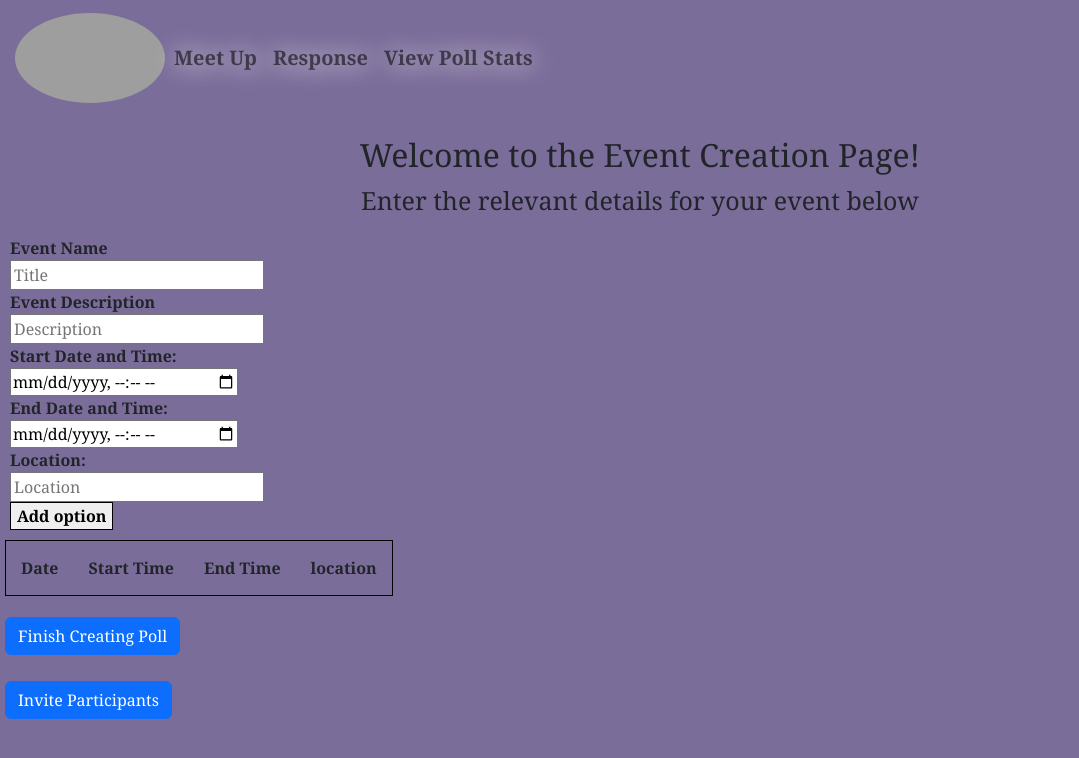
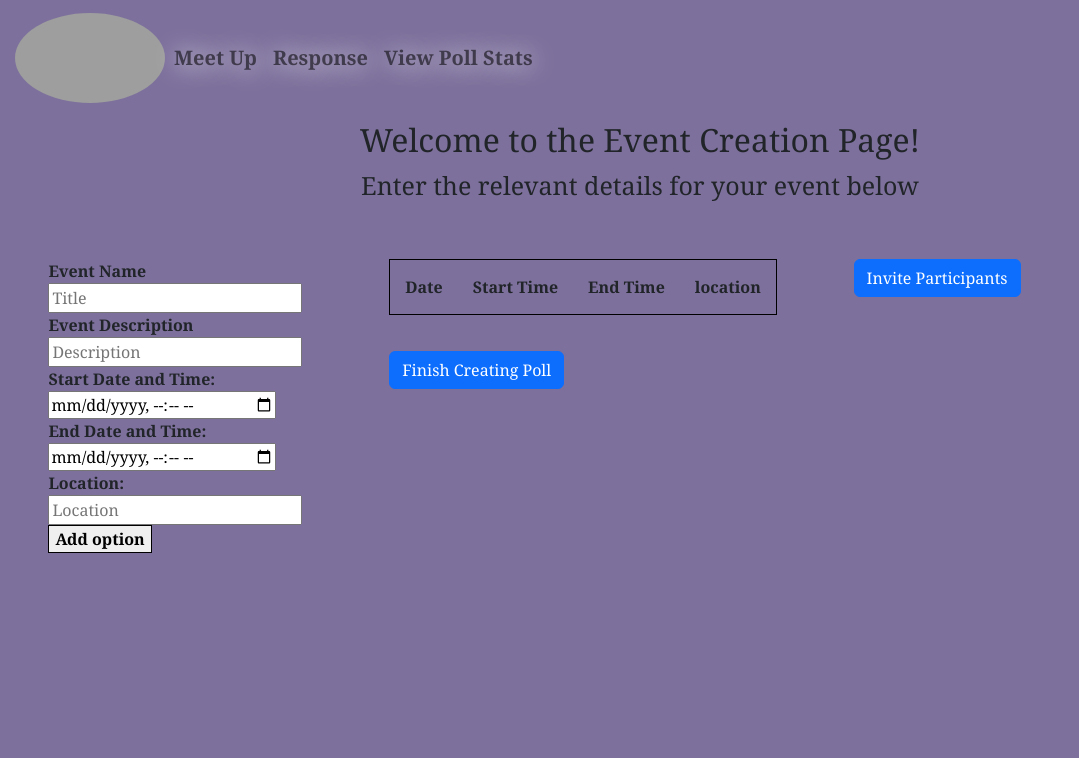
Before and after one commit to AnushaTiwari5/MeetUp, a React (Create React App) app in the folder Anusha/myclient/: page /CreatePoll in a window 1280 px wide. Shown: the top 758 px of the page, without its empty margins (0-1079 px from the left). Built offline with nearby package versions, Linux system fonts and the light colour scheme; grey boxes are pictures that could not be loaded.

Commit message:
cleaner style

```diff
--- a/Anusha/myclient/src/MeetUpSrc/CreatePoll.js
+++ b/Anusha/myclient/src/MeetUpSrc/CreatePoll.js
@@ -31,7 +31,7 @@ function LocationBookForm({ onSubmit }) {
       {/* <NavBar /> */}
       <form
         style={{
-          margin: "10px"
+          marginInline: "10px"
         }}
         onSubmit={handleSubmit}>
 
@@ -211,21 +211,31 @@ export default function LocationBook() {
   return (
     <section
       style={{
-      backgroundColor: "rgb(123, 109, 154)",
+        backgroundColor: "rgb(125, 112, 156)",
         height: "100vh"
       }}>
       <MyNavbar />
-      <h2 style={{ textAlign: "center", marginTop: "20px" }}>
+      <h2 style={{ textAlign: "center", marginTop: "5px" }}>
         Welcome to the Event Creation Page!
       </h2>
+
       <p style={{ textAlign: "center", fontSize: "25px" }}>Enter the relevant details for your event below</p>
+
+      <div
+        style={{
+          float: "left",
+          padding: "3%"
+        }}>
         <LocationBookForm onSubmit={addEntryTolocationBook} />
+      </div>
 
-      <table
+      <div
         style={{
-          margin: "5px"
-        }}
-        className='informationTable'>
+          float: "left",
+          padding: "3%",
+        }}>
+
+        <table className='informationTable'>
           <thead>
             <tr>
               <th>Date</th>
@@ -254,18 +264,23 @@ export default function LocationBook() {
         <p />
         <Button
           style={{
-          margin: "5px"
+            marginTop: "5%"
           }}
           onClick={() => submit()}>
           Finish Creating Poll
         </Button>
 
+      </div>
+
       <p />
       <a href="/Invite">
         <Button
           style={{
-            margin: "5px"
-          }}>Invite Participants</Button>
+            margin: "3%",
+            float: "left"
+          }}>
+          Invite Participants
+        </Button>
       </a>
     </section>
 
--- a/Anusha/myclient/src/MeetUpSrc/Home.js
+++ b/Anusha/myclient/src/MeetUpSrc/Home.js
@@ -6,38 +6,45 @@ import MyNavbar from "./Navbar";
 
 export default function Home() {
     return (
-        <div className="response-page">
+        <div className="response-page"
+            style={{
+                backgroundColor: "rgb(125, 112, 156)",
+                position: "fixed",
+                height: "100%",
+                width: "100%"
+            }}>
+
+            <MyNavbar />
+
             <img
                 style={{
-                    resize: "stretch",
-                    position: "absolute",
-                    width: "100%",
-                    opacity: "1"
+                    float: "right",
+                    width: "60%",
+                    height: "60%",
                 }}
                 src="https://anushasawsbucket.s3.amazonaws.com/MeetUpBG.jpg"
                 alt="Meetup Background"
             />
 
-            <MyNavbar />
 
             <div
                 style={{
+                    textShadow: "1px 1px 20px white",
+                    marginLeft: "3%",
+                    zIndex: "-1",
                     position: "relative",
-                    zIndex: "1",
-                    textShadow: "1px 1px 20px white",
-                    textAlign: "center",
-                    fontWeight: "bold"
                 }}>
                 <p
                     style={{
-                        fontSize: "50px",
+                        textAlign: "center",
+                        fontSize: "40px",
                     }}>
                     Welcome to MEETUP
                 </p>
 
                 <p
                     style={{
-                        fontSize: "30px",
+                        fontSize: "25px",
                     }}>
                     An Event Scheduler that optimizes timing and location.<br />
                     Give your participants the chance to choose the best times for them!
@@ -46,13 +53,15 @@ export default function Home() {
 
                     <a href="/CreatePoll">
                         <Button
-                        style={{
-                            fontSize: "20px",
-                            marginTop: "20px",
-                            boxShadow: "1px 1px 20px blue"
-                        }}>
-                            Get Started Now!
-                            </Button>
+                            style={{
+                                fontSize: "20px",
+                                margin: "auto",
+                                width: "30%",
+                                marginTop: "20px",
+                                boxShadow: "1px 1px 25px rgba(0, 0, 255, 0.7)",
+                            }}>
+                            Get Started
+                        </Button>
                     </a>
                 </p>
             </div>
--- a/Anusha/myclient/src/MeetUpSrc/Invite.js
+++ b/Anusha/myclient/src/MeetUpSrc/Invite.js
@@ -65,7 +65,7 @@ export default function Invite() {
     return (
         <div
             style={{
-                backgroundColor: "rgb(123, 109, 154)",
+                backgroundColor: "rgb(125, 112, 156)",
                 height: "100vh"
             }}>
             <MyNavbar />
--- a/Anusha/myclient/src/MeetUpSrc/Response.js
+++ b/Anusha/myclient/src/MeetUpSrc/Response.js
@@ -226,7 +226,7 @@ export default function Response() {
     return (
         <div className="ResponsePage"
         style={{
-            backgroundColor: "rgb(123, 109, 154)",
+            backgroundColor: "rgb(125, 112, 156)",
             height: "100vh"
           }}>
             <MyNavbar />
```
Lines whose indentation alone changed are shown as unchanged.
